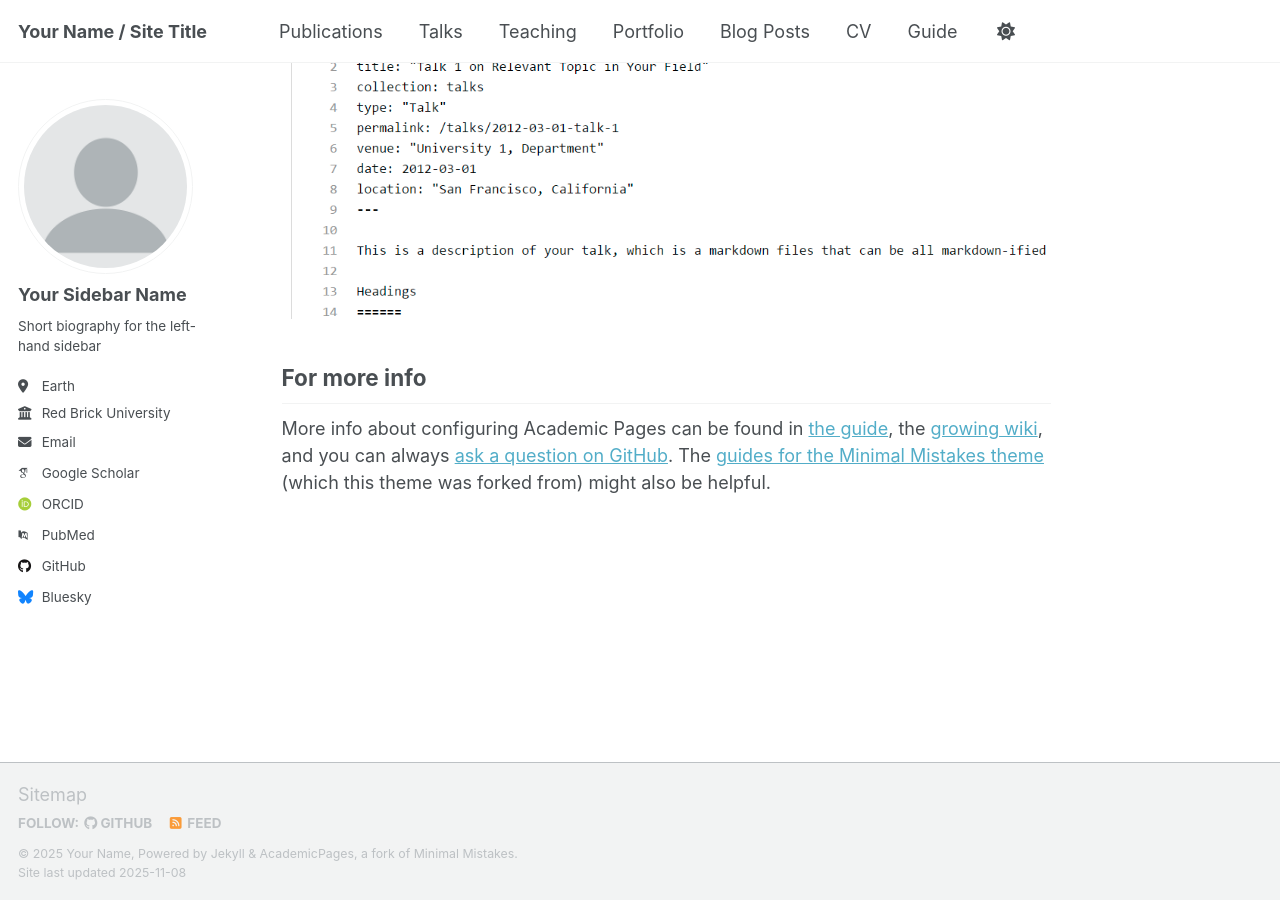
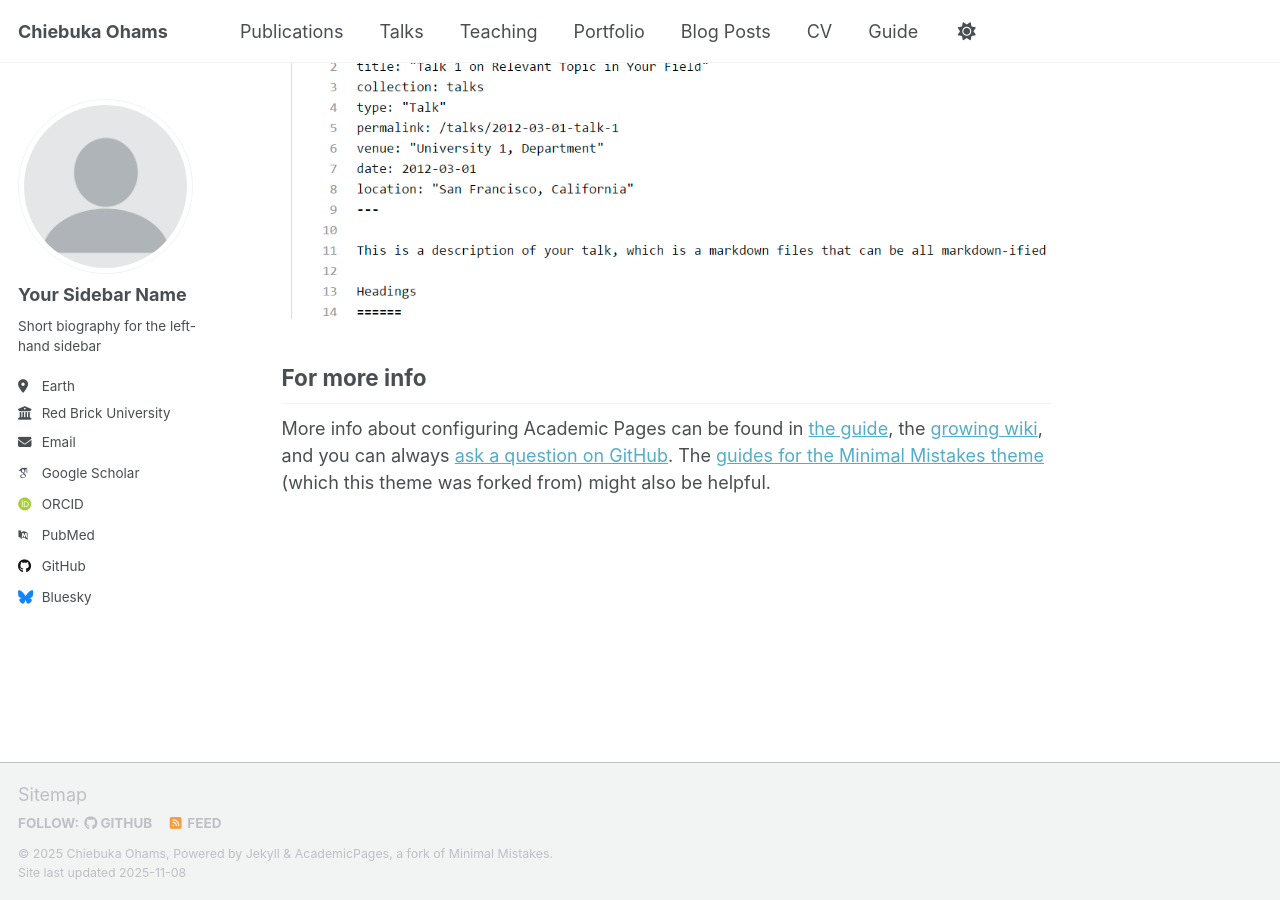
Before and after one commit to Chief-Buka/Chief-Buka.github.io, a Jekyll site: the page built from _pages/about.md, in a window 1280 px wide and 900 px high, scrolled down 2880 px. Built offline with Jekyll 4.4.1, drawn with Linux system fonts in a browser that asks for light colours; some web fonts are replaced; a script that is not in the unit is left out.

Commit message:
Update _config.yml

```diff
--- a/_config.yml
+++ b/_config.yml
@@ -9,14 +9,14 @@
 # Basic Site Settings
 locale                   : "en-US"
 site_theme               : "default" # Currently available options are "default", "air"
-title                    : "Your Name / Site Title"
+title                    : "Chiebuka Ohams"
 title_separator          : "-"
-name                     : &name "Your Name"
-description              : &description "Your Name's academic portfolio"   # Update this with a general description of your site, this is the default if not overridden by a page
-url                      : https://academicpages.github.io # The base hostname & protocol for your site e.g. "https://[your GitHub username].github.io",
+name                     : &name "Chiebuka Ohams"
+description              : &description "Chiebuka's academic portfolio"   # Update this with a general description of your site, this is the default if not overridden by a page
+url                      : https://chief-buka.github.io # The base hostname & protocol for your site e.g. "https://[your GitHub username].github.io",
                                                            # or if you already have some other page hosted on Github then use "https://[your GitHub username].github.io/[Your Repo Name]"
 baseurl                  : "" # the subpath of your site, e.g. "/blog"
-repository               : "academicpages/academicpages.github.io"
+repository               : "Chief-Buka/chief-buka.github.io"
 
 # Site Author - The following control what appear as part of the author content on the side bar.
 #               If a field is blank the icon and link will not appear, otherwise it will be shown.
```
